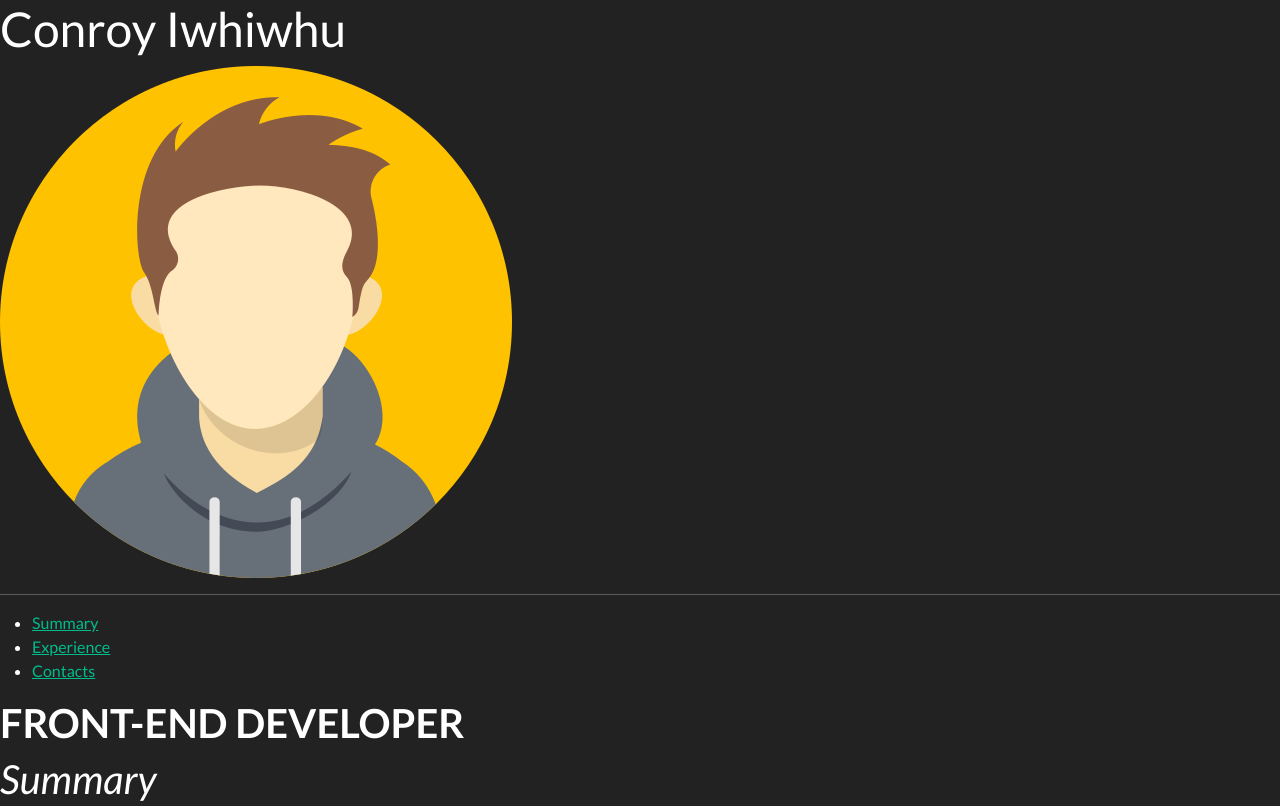
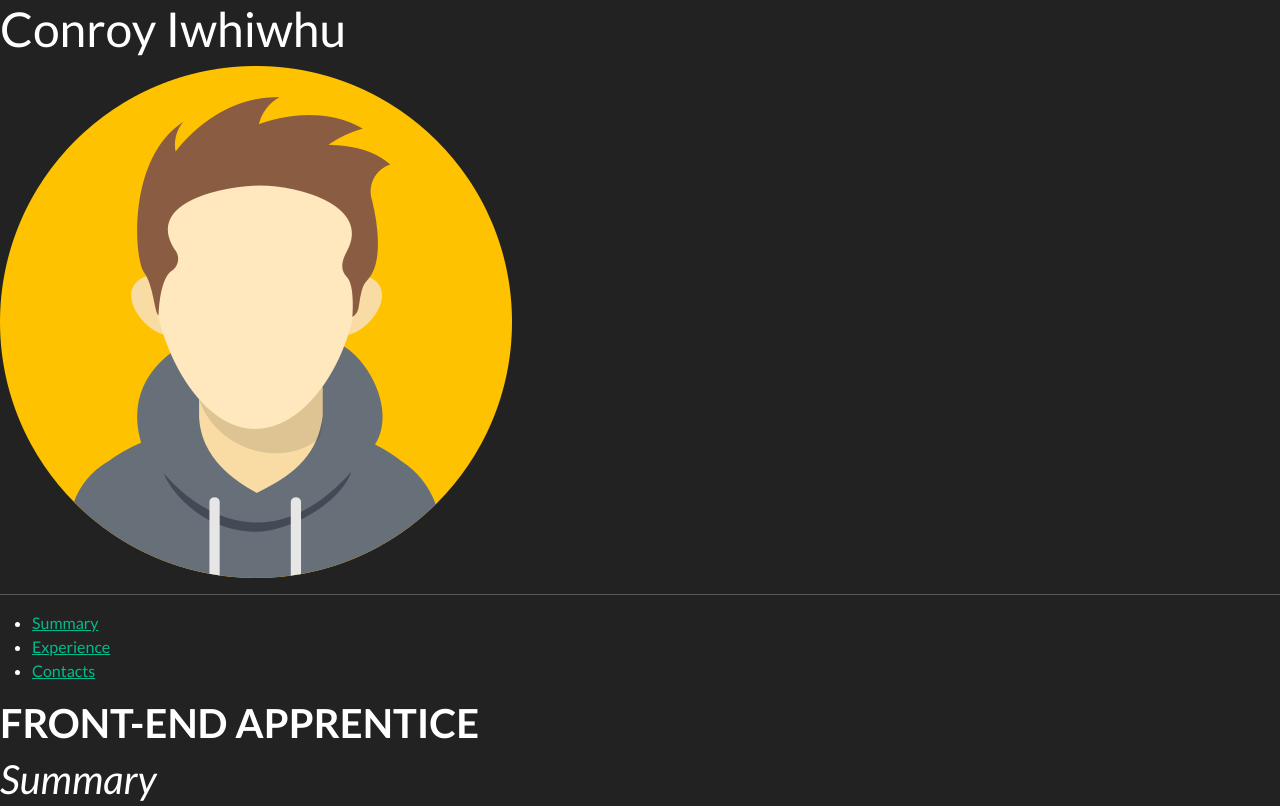
Before and after one commit to conroyiwhiwhu/Bootstrap-Portfolio, a plain HTML site: page index.html in a window 1280 px wide. Shown: the top 806 px of the page. Drawn offline with Linux system fonts and the light colour scheme.

Commit message:
updated header hero title

```diff
--- a/index.html
+++ b/index.html
@@ -38,7 +38,7 @@
     <section class="hero-banner">
         <div>
             <h2>
-                <strong>FRONT-END DEVELOPER
+                <strong>FRONT-END APPRENTICE
                     <!--  The image here should be larger in size than the others    -->
                 </strong>
             </h2>
```
